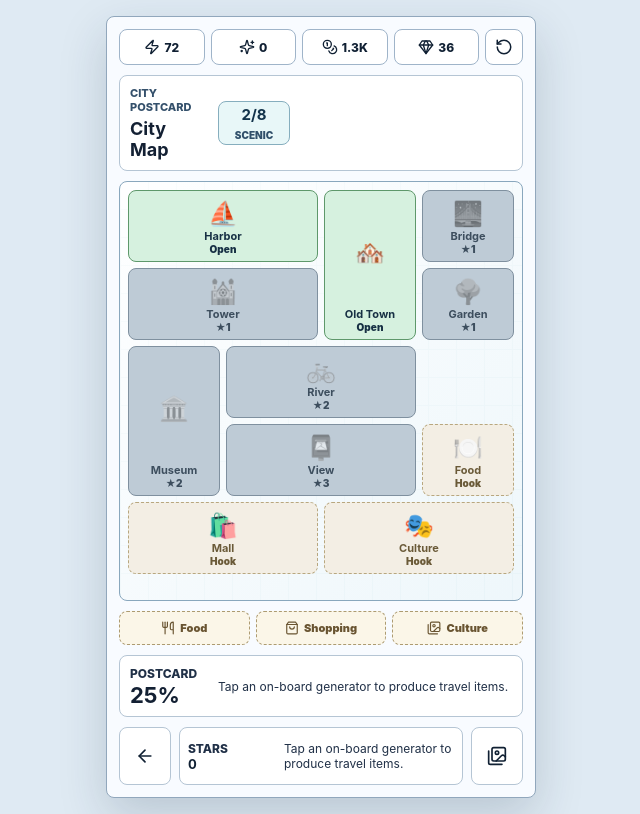
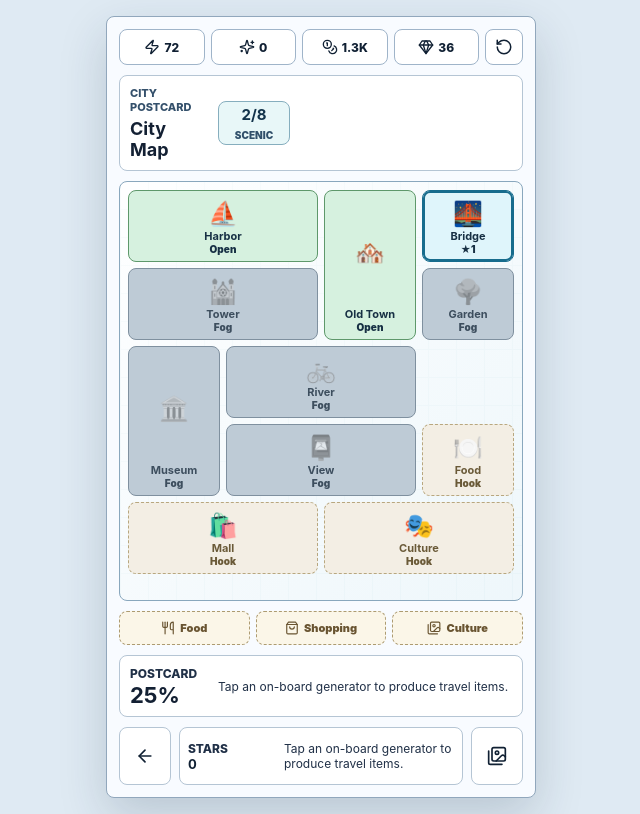
Before and after one commit to kamimaomao/travel-merge2-prototype, a React (Vite) app: page / in a window 1280 px wide. Both pictures are taken after a click on the button 816 px from the left and 644 px from the top of the page. Shown: the whole page, without its empty margins (319-959 px from the left). Built offline with nearby package versions, Linux system fonts and the light colour scheme.

Commit message:
feat: make scenic progression loop repeatable

```diff
--- a/src/App.tsx
+++ b/src/App.tsx
@@ -81,7 +81,13 @@ function getMapSpotStatus(state: GameState, spot: MapSpotDef): MapSpotStatus {
   if (spot.category !== "scenic") {
     return "reserved";
   }
-  return state.unlockedMapSpotIds.includes(spot.id) ? "unlocked" : "locked";
+  if (state.unlockedMapSpotIds.includes(spot.id)) {
+    return "unlocked";
+  }
+  const nextScenicSpot = mapSpotDefs.find(
+    (candidate) => candidate.category === "scenic" && !state.unlockedMapSpotIds.includes(candidate.id)
+  );
+  return nextScenicSpot?.id === spot.id ? "available" : "locked";
 }
 
 function getMapCategoryIcon(category: MapSpotCategory) {
@@ -176,6 +182,10 @@ export default function App() {
       setGame({ ...game, message: `${spot.title} is already part of the postcard.` });
       return;
     }
+    if (status === "locked") {
+      setGame({ ...game, message: `${spot.title} stays in the fog until the scenic route reaches it.` });
+      return;
+    }
     if (game.stars < spot.starCost) {
       setGame({ ...game, message: `${spot.title} needs ${spot.starCost} star${spot.starCost === 1 ? "" : "s"}.` });
       return;
@@ -248,7 +258,15 @@ export default function App() {
                 >
                   <span className="map-spot-icon">{spot.emoji}</span>
                   <strong>{spot.shortLabel}</strong>
-                  <small>{status === "locked" ? `★${spot.starCost}` : status === "reserved" ? "Hook" : "Open"}</small>
+                  <small>
+                    {status === "available"
+                      ? `★${spot.starCost}`
+                      : status === "locked"
+                        ? "Fog"
+                        : status === "reserved"
+                          ? "Hook"
+                          : "Open"}
+                  </small>
                 </button>
               );
             })}
--- a/src/game/mergeLogic.ts
+++ b/src/game/mergeLogic.ts
@@ -1,4 +1,4 @@
-import { generatorDefs, itemDefs, orderDefs } from "./content";
+import { cityChapters, generatorDefs, itemDefs, orderDefs } from "./content";
 import type { BoardPiece, GameState, WeightedOutput } from "./types";
 
 function cloneState(state: GameState): GameState {
@@ -199,6 +199,18 @@ function consumeRequiredItems(board: Array<BoardPiece | null>, itemId: string, c
   return true;
 }
 
+function findReplacementOrderId(state: GameState, completedOrderId: string, activeOrderIds: string[]): string | null {
+  const orderCycle = cityChapters[state.cityChapterId]?.orderIds ?? Object.keys(orderDefs);
+  const completedIndex = orderCycle.indexOf(completedOrderId);
+  for (let offset = 1; offset <= orderCycle.length; offset += 1) {
+    const candidate = orderCycle[(completedIndex + offset + orderCycle.length) % orderCycle.length];
+    if (!activeOrderIds.includes(candidate)) {
+      return candidate;
+    }
+  }
+  return null;
+}
+
 export function fulfillOrder(state: GameState, orderId: string): GameState {
   const order = orderDefs[orderId];
   if (!order || !state.activeOrderIds.includes(orderId)) {
@@ -219,6 +231,10 @@ export function fulfillOrder(state: GameState, orderId: string): GameState {
     consumeRequiredItems(next.board, requirement.itemId, requirement.count);
   }
   next.activeOrderIds = next.activeOrderIds.filter((activeOrderId) => activeOrderId !== orderId);
+  const replacementOrderId = findReplacementOrderId(state, orderId, next.activeOrderIds);
+  if (replacementOrderId) {
+    next.activeOrderIds.push(replacementOrderId);
+  }
   next.completedOrderIds = [...next.completedOrderIds, orderId];
   next.stars += order.rewardStars;
   next.cityProgress += order.rewardCityProgress;
--- a/src/game/types.ts
+++ b/src/game/types.ts
@@ -69,7 +69,7 @@ export interface CityChapter {
 }
 
 export type MapSpotCategory = "scenic" | "food" | "shopping" | "culture";
-export type MapSpotStatus = "unlocked" | "locked" | "reserved";
+export type MapSpotStatus = "unlocked" | "available" | "locked" | "reserved";
 
 export interface MapSpotDef {
   id: string;
--- a/src/styles.css
+++ b/src/styles.css
@@ -453,6 +453,12 @@ button {
   border-color: #5e986b;
 }
 
+.map-spot.available {
+  background: #dff5fb;
+  border-color: #176c8d;
+  box-shadow: inset 0 0 0 2px #176c8d;
+}
+
 .map-spot.locked {
   background: #becbd6;
   border-color: #7f909f;
```
Also changed, not shown: 2 other files (tests, documents, lock files or other folders).
